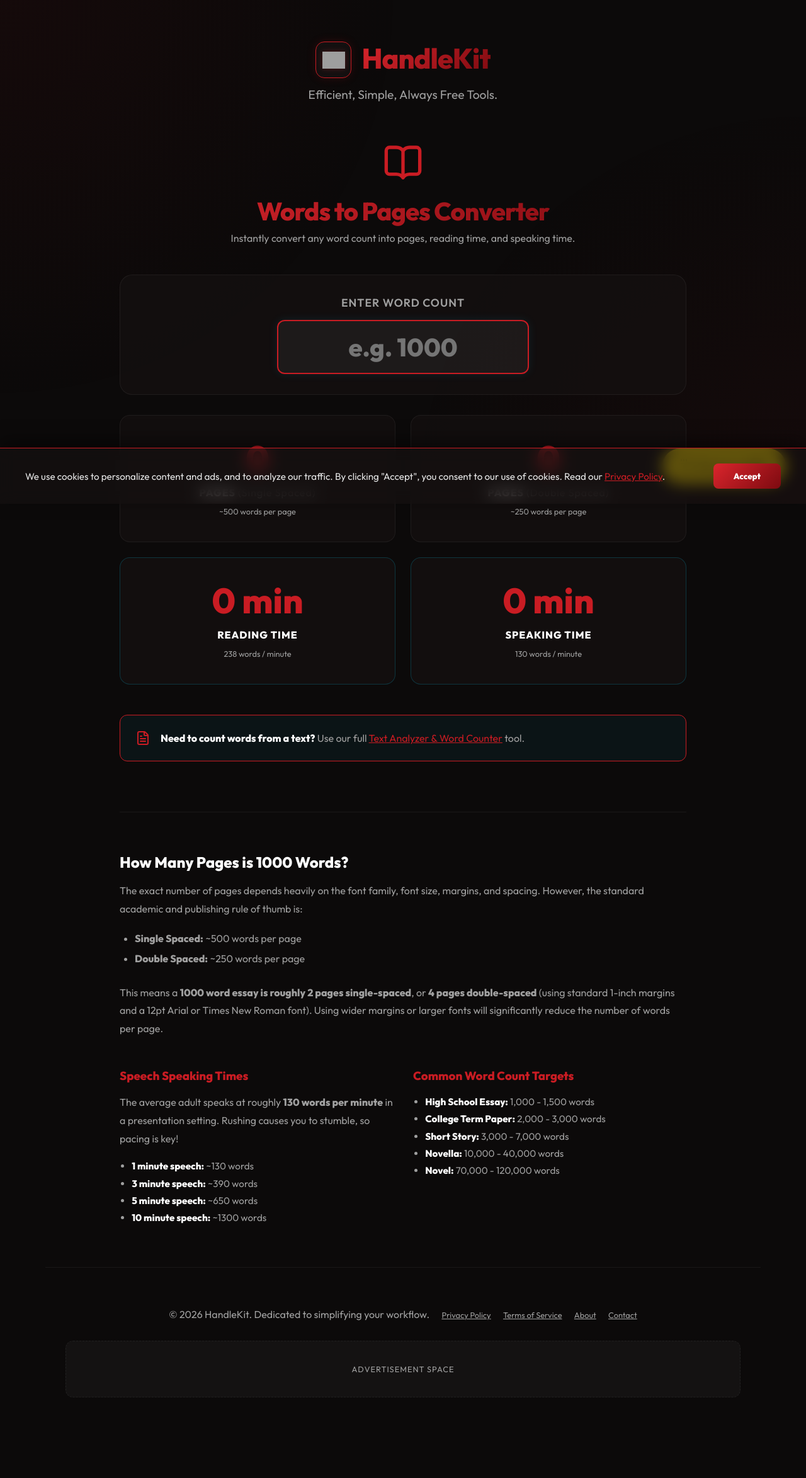
After one commit to pasihaka/handlekit.com, a Flask app: page /words-to-pages in a window 1280 px wide. The commit adds this page. Shown: the whole page at 63% size. Run offline with Flask 3, Linux system fonts and the light colour scheme; some libraries are stand-ins or nearby versions; grey boxes are pictures that could not be loaded.

Commit message:
Add files via upload

```diff
--- a/templates/layout.html
+++ b/templates/layout.html
@@ -38,14 +38,14 @@
          The external file is kept on disk for caching on repeat visits. -->
     <style>
 :root {
-  --bg-color: #050505;
-  --card-bg: rgba(20, 20, 20, 0.7);
-  --accent-color: #00d2ff;
-  --accent-gradient: linear-gradient(135deg, #00d2ff 0%, #3a7bd5 100%);
-  --text-main: #ffffff;
-  --text-sub: #b0b0b0;
-  --border-color: rgba(255, 255, 255, 0.1);
-  --glow-color: rgba(0, 210, 255, 0.3);
+  --bg-color: #0c0a0a;
+  --card-bg: rgba(22, 18, 18, 0.65);
+  --accent-color: #c91c23;
+  --accent-gradient: linear-gradient(135deg, #da252c 0%, #7d0a10 100%);
+  --text-main: #e6e6e6;
+  --text-sub: #a0a0a0;
+  --border-color: rgba(255, 255, 255, 0.06);
+  --glow-color: rgba(201, 28, 35, 0.15);
 }
 * {
   margin: 0;
@@ -67,8 +67,8 @@ body {
   z-index: -1;
   pointer-events: none;
   background-image:
-    radial-gradient(circle at 0% 0%, rgba(58, 123, 213, 0.1) 0px, transparent 50vw),
-    radial-gradient(circle at 100% 100%, rgba(0, 210, 255, 0.1) 0px, transparent 50vw);
+    radial-gradient(circle at 0% 0%, rgba(125, 10, 16, 0.08) 0px, transparent 50vw),
+    radial-gradient(circle at 100% 100%, rgba(201, 28, 35, 0.05) 0px, transparent 50vw);
   transform: translateZ(0);
 }
 .container {
@@ -195,8 +195,8 @@ footer {
   .bg-gradient {
     height: 150vh;
     background-image:
-      radial-gradient(circle at 0% 0%, rgba(58, 123, 213, 0.1) 0px, transparent 70vw),
-      radial-gradient(circle at 100% 600px, rgba(0, 210, 255, 0.1) 0px, transparent 70vw);
+      radial-gradient(circle at 0% 0%, rgba(125, 10, 16, 0.08) 0px, transparent 70vw),
+      radial-gradient(circle at 100% 600px, rgba(201, 28, 35, 0.05) 0px, transparent 70vw);
   }
   h1      { font-size: 2rem; }
   .subtitle { font-size: 1rem; }
@@ -221,9 +221,14 @@ footer {
 <body>
     <div class="bg-gradient"></div>
     <div class="container">
-        <header>
-            <a href="/" style="text-decoration: none;"><h2 style="font-size: 2em; font-weight: 800; color: var(--accent-color); margin: 0;">HandleKit</h2></a>
-            <p class="subtitle">Efficient, Simple, Always Free Tools.</p>
+        <header style="display: flex; flex-direction: column; align-items: center; justify-content: center; text-align: center; margin-bottom: 4rem;">
+            <a href="/" style="text-decoration: none; display: inline-flex; align-items: center; justify-content: center; gap: 1rem; margin-bottom: 0.5rem; transition: transform 0.2s ease;" onmouseover="this.style.transform='scale(1.03)'" onmouseout="this.style.transform='scale(1)'">
+                <div style="background: rgba(255, 255, 255, 0.03); padding: 0.6rem; border-radius: 14px; border: 1px solid var(--accent-color); display: flex; align-items: center; justify-content: center; box-shadow: 0 0 15px var(--glow-color);">
+                    <img src="{{ url_for('static', filename='img/logo_transparent.png') }}" alt="HandleKit Logo" style="width: 36px; height: 36px; object-fit: contain; filter: drop-shadow(0 0 5px rgba(201, 28, 35, 0.3));">
+                </div>
+                <h2 style="font-size: 2.8rem; font-weight: 800; background: var(--accent-gradient); -webkit-background-clip: text; background-clip: text; -webkit-text-fill-color: transparent; margin: 0; letter-spacing: -1px; padding-bottom: 5px;">HandleKit</h2>
+            </a>
+            <p class="subtitle" style="margin-top: 0.25rem;">Efficient, Simple, Always Free Tools.</p>
         </header>
 
         <main>
--- /dev/null
+++ b/templates/words_to_pages.html
@@ -0,0 +1,170 @@
+{% set title = "Words to Pages Converter & Speech Time Calculator | HandleKit" %}
+{% set description = "Instantly convert word counts to pages (single and double spaced). Calculate exact reading and speaking times for essays, scripts, and speeches." %}
+{% extends "layout.html" %}
+
+{% block content %}
+<div class="tool-container" style="max-width: 900px; margin: 0 auto;">
+    <div class="tool-header" style="text-align: center; margin-bottom: 3rem;">
+        <i data-lucide="book-open" style="width: 64px; height: 64px; color: var(--accent-color); margin-bottom: 1rem;"></i>
+        <h1 style="font-size: 2.5rem; margin-bottom: 0.5rem;">Words to Pages Converter</h1>
+        <p style="color: var(--text-sub);">Instantly convert any word count into pages, reading time, and speaking time.</p>
+    </div>
+
+    <!-- Input Box -->
+    <div style="background: var(--card-bg); border: 1px solid var(--border-color); border-radius: 20px; padding: 2rem; margin-bottom: 2rem; text-align: center;">
+        <label for="word-input" style="display: block; color: var(--text-sub); margin-bottom: 1rem; font-size: 1.1rem; font-weight: 600; text-transform: uppercase; letter-spacing: 1px;">Enter Word Count</label>
+        <input type="number" id="word-input" placeholder="e.g. 1000" min="0" oninput="calculatePages()" style="width: 100%; max-width: 400px; background: rgba(255,255,255,0.05); border: 2px solid var(--accent-color); border-radius: 12px; padding: 1rem 1.5rem; color: #fff; font-size: 2.5rem; font-weight: 800; text-align: center; outline: none; box-shadow: 0 0 15px rgba(0, 210, 255, 0.1);">
+    </div>
+
+    <!-- Results Grid -->
+    <div class="wtp-stats-grid" id="stats-grid">
+        <div class="wtp-stat-card">
+            <div class="wtp-stat-value" id="val-single">0</div>
+            <div class="wtp-stat-label">Pages <span style="font-weight:400; text-transform:none; color:var(--text-sub)">(Single Spaced)</span></div>
+            <div style="font-size: 0.8rem; color: var(--text-sub); margin-top: 0.75rem;">~500 words per page</div>
+        </div>
+        <div class="wtp-stat-card">
+            <div class="wtp-stat-value" id="val-double">0</div>
+            <div class="wtp-stat-label">Pages <span style="font-weight:400; text-transform:none; color:var(--text-sub)">(Double Spaced)</span></div>
+            <div style="font-size: 0.8rem; color: var(--text-sub); margin-top: 0.75rem;">~250 words per page</div>
+        </div>
+        <div class="wtp-stat-card" style="border-color: rgba(0, 210, 255, 0.2);">
+            <div class="wtp-stat-value" id="val-reading">0 min</div>
+            <div class="wtp-stat-label">Reading Time</div>
+            <div style="font-size: 0.8rem; color: var(--text-sub); margin-top: 0.75rem;">238 words / minute</div>
+        </div>
+        <div class="wtp-stat-card" style="border-color: rgba(0, 210, 255, 0.2);">
+            <div class="wtp-stat-value" id="val-speaking">0 min</div>
+            <div class="wtp-stat-label">Speaking Time</div>
+            <div style="font-size: 0.8rem; color: var(--text-sub); margin-top: 0.75rem;">130 words / minute</div>
+        </div>
+    </div>
+
+    <!-- Link back to word counter -->
+    <div style="background: rgba(0, 210, 255, 0.05); border: 1px solid var(--accent-color); border-radius: 12px; padding: 1.5rem; margin-top: 3rem; display: flex; align-items: center; justify-content: space-between; flex-wrap: wrap; gap: 1rem;">
+        <div style="display: flex; align-items: center; gap: 1rem;">
+            <i data-lucide="file-text" style="color: var(--accent-color); width: 24px; height: 24px;"></i>
+            <div style="color: var(--text-sub);">
+                <strong style="color: #fff;">Need to count words from a text?</strong> Use our full <a href="/word-counter" style="color: var(--accent-color); text-decoration: underline;">Text Analyzer & Word Counter</a> tool.
+            </div>
+        </div>
+    </div>
+
+    <!-- SEO Content -->
+    <div class="info-sections" style="margin-top: 5rem; border-top: 1px solid var(--border-color); padding-top: 4rem;">
+        <div class="info-card" style="margin-bottom: 3rem;">
+            <h2 style="color: #fff; margin-bottom: 1rem; font-size: 1.5rem;">How Many Pages is 1000 Words?</h2>
+            <p style="color: var(--text-sub); line-height: 1.8; margin-bottom: 1rem;">
+                The exact number of pages depends heavily on the font family, font size, margins, and spacing. However, the standard academic and publishing rule of thumb is:
+            </p>
+            <ul style="color: var(--text-sub); line-height: 2; font-size: 1rem; padding-left: 1.5rem; margin-bottom: 1.5rem;">
+                <li><strong>Single Spaced:</strong> ~500 words per page</li>
+                <li><strong>Double Spaced:</strong> ~250 words per page</li>
+            </ul>
+            <p style="color: var(--text-sub); line-height: 1.8;">
+                This means a <strong>1000 word essay is roughly 2 pages single-spaced</strong>, or <strong>4 pages double-spaced</strong> (using standard 1-inch margins and a 12pt Arial or Times New Roman font). Using wider margins or larger fonts will significantly reduce the number of words per page.
+            </p>
+        </div>
+
+        <div class="info-grid mobile-stack" style="display: grid; grid-template-columns: 1fr 1fr; gap: 2rem; margin-bottom: 3rem;">
+            <div class="info-card">
+                <h3 style="color: var(--accent-color); margin-bottom: 1rem;">Speech Speaking Times</h3>
+                <p style="color: var(--text-sub); line-height: 1.8;">
+                    The average adult speaks at roughly <strong>130 words per minute</strong> in a presentation setting. Rushing causes you to stumble, so pacing is key!
+                </p>
+                <ul style="color: var(--text-sub); line-height: 1.8; font-size: 0.95rem; padding-left: 1.2rem; margin-top: 1rem;">
+                    <li><strong style="color: #fff;">1 minute speech:</strong> ~130 words</li>
+                    <li><strong style="color: #fff;">3 minute speech:</strong> ~390 words</li>
+                    <li><strong style="color: #fff;">5 minute speech:</strong> ~650 words</li>
+                    <li><strong style="color: #fff;">10 minute speech:</strong> ~1300 words</li>
+                </ul>
+            </div>
+            <div class="info-card">
+                <h3 style="color: var(--accent-color); margin-bottom: 1rem;">Common Word Count Targets</h3>
+                <ul style="color: var(--text-sub); line-height: 1.8; font-size: 0.95rem; padding-left: 1.2rem;">
+                    <li><strong style="color: #fff;">High School Essay:</strong> 1,000 - 1,500 words</li>
+                    <li><strong style="color: #fff;">College Term Paper:</strong> 2,000 - 3,000 words</li>
+                    <li><strong style="color: #fff;">Short Story:</strong> 3,000 - 7,000 words</li>
+                    <li><strong style="color: #fff;">Novella:</strong> 10,000 - 40,000 words</li>
+                    <li><strong style="color: #fff;">Novel:</strong> 70,000 - 120,000 words</li>
+                </ul>
+            </div>
+        </div>
+    </div>
+</div>
+
+<style>
+    .wtp-stats-grid {
+        display: grid;
+        grid-template-columns: repeat(2, 1fr);
+        gap: 1.5rem;
+    }
+    .wtp-stat-card {
+        background: var(--card-bg);
+        border: 1px solid var(--border-color);
+        border-radius: 16px;
+        padding: 2.5rem 1.5rem;
+        text-align: center;
+        transition: border-color 0.2s, transform 0.2s;
+    }
+    .wtp-stat-card:hover { border-color: var(--accent-color); transform: translateY(-3px); box-shadow: 0 10px 25px rgba(0, 0, 0, 0.3); }
+    .wtp-stat-value {
+        font-size: 3.5rem;
+        font-weight: 800;
+        color: var(--accent-color);
+        line-height: 1;
+        margin-bottom: 1rem;
+    }
+    .wtp-stat-label { font-size: 1rem; color: #fff; text-transform: uppercase; letter-spacing: 1px; font-weight: 800; }
+
+    /* Remove arrows from number input */
+    input[type=number]::-webkit-inner-spin-button,
+    input[type=number]::-webkit-outer-spin-button {
+        -webkit-appearance: none;
+        margin: 0;
+    }
+    input[type=number] {
+        -moz-appearance: textfield;
+    }
+
+    @media (max-width: 600px) {
+        .wtp-stats-grid { grid-template-columns: 1fr; }
+        .wtp-stat-value { font-size: 2.5rem; }
+    }
+</style>
+
+<script>
+    function calculatePages() {
+        const input = document.getElementById('word-input');
+        let words = parseInt(input.value);
+        if (isNaN(words) || words < 0) {
+            words = 0;
+        }
+
+        // Pages
+        const singlePages = Math.round((words / 500) * 10) / 10;
+        const doublePages = Math.round((words / 250) * 10) / 10;
+
+        document.getElementById('val-single').textContent = singlePages;
+        document.getElementById('val-double').textContent = doublePages;
+
+        // Times
+        document.getElementById('val-reading').textContent = formatTime(words, 238);
+        document.getElementById('val-speaking').textContent = formatTime(words, 130);
+    }
+
+    function formatTime(words, wpm) {
+        if (words === 0) return "0 min";
+        const sec = Math.round((words / wpm) * 60);
+        if (sec < 60) return sec + " sec";
+
+        const m = Math.floor(sec / 60);
+        const s = sec % 60;
+        if (s === 0) return m + "m";
+        return m + "m " + s + "s";
+    }
+
+    // Initialize with a placeholder value for aesthetics if desired
+    // Or just leave at 0
+</script>
+{% endblock %}
```
Also changed, not shown: templates/username_checker.html (+12 -5 lines), templates/word_counter.html (+29 -1 lines).
